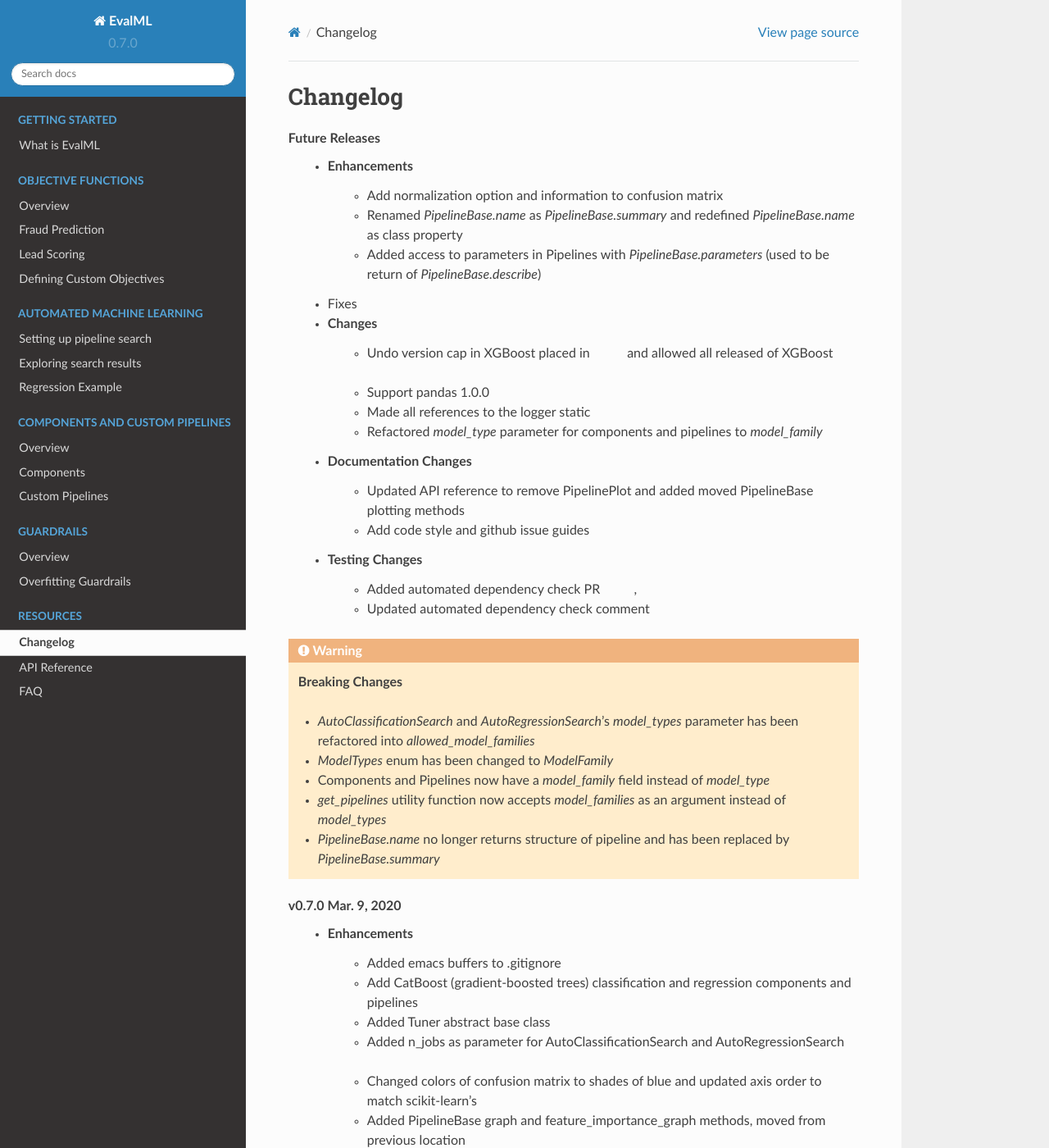
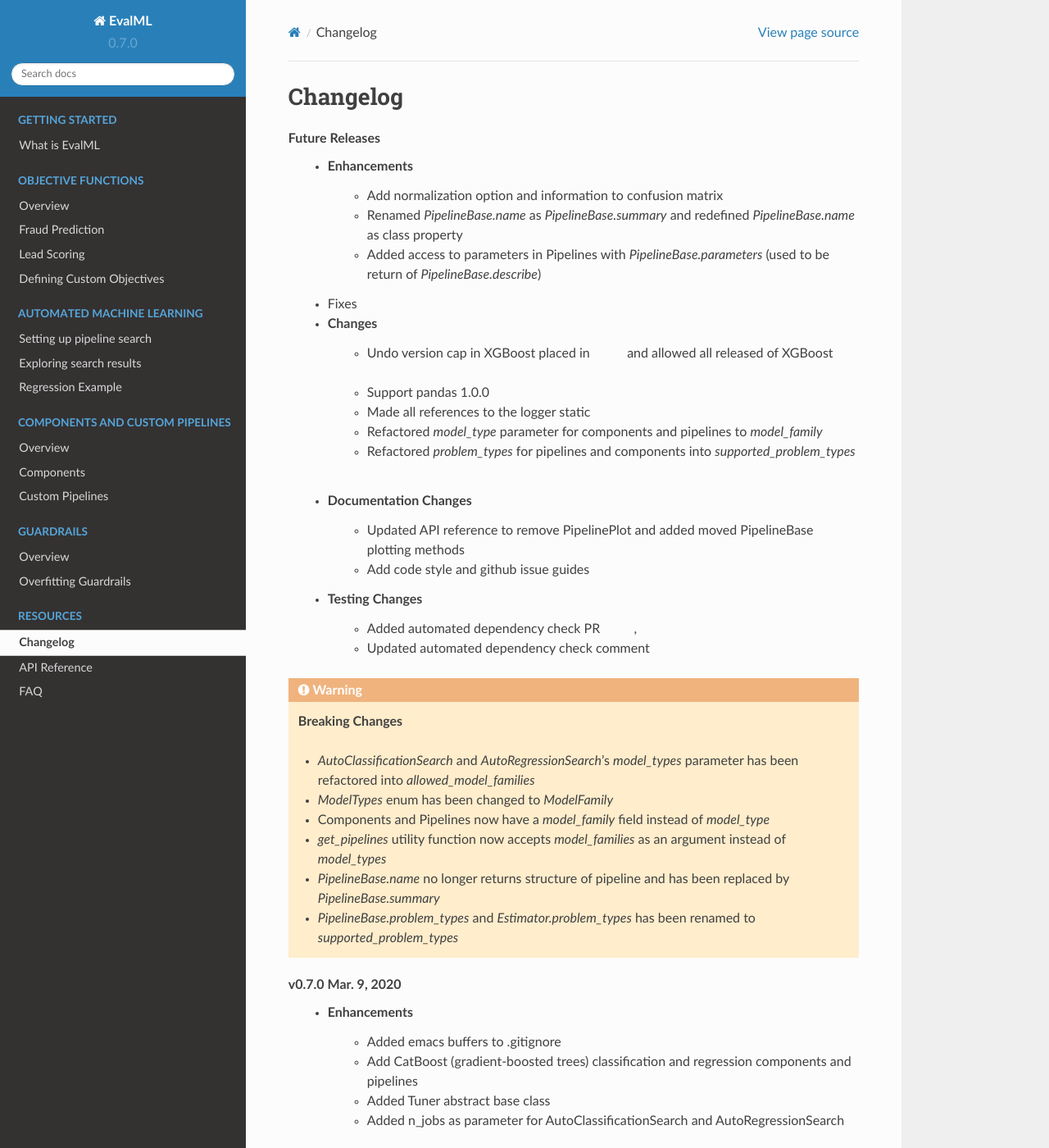
Before and after one commit to alteryx/evalml, a Sphinx documentation site: the page built from docs/source/changelog.rst, in a window 1280 px wide and 1400 px high. Shown: the whole window at 82% size. Built offline with Sphinx 7.4.7 and the Read the Docs theme 2.0.0, drawn with Linux system fonts in a browser that asks for light colours; comment, search, counter and statistics services are not loaded.

Commit message:
Add changelog

```diff
--- a/docs/source/changelog.rst
+++ b/docs/source/changelog.rst
@@ -13,6 +13,7 @@ Changelog
         * Support pandas 1.0.0 :pr:`486`
         * Made all references to the logger static :pr:`503`
         * Refactored `model_type` parameter for components and pipelines to `model_family` :pr:`507`
+        * Refactored `problem_types` for pipelines and components into `supported_problem_types` :pr:`515`
     * Documentation Changes
         * Updated API reference to remove PipelinePlot and added moved PipelineBase plotting methods :pr:`483`
         * Add code style and github issue guides :pr:`463` :pr:`512`
@@ -28,6 +29,7 @@ Changelog
     * Components and Pipelines now have a `model_family` field instead of `model_type`
     * `get_pipelines` utility function now accepts `model_families` as an argument instead of `model_types`
     * `PipelineBase.name` no longer returns structure of pipeline and has been replaced by `PipelineBase.summary`
+    * `PipelineBase.problem_types` and `Estimator.problem_types` has been renamed to `supported_problem_types`
 
 
 **v0.7.0 Mar. 9, 2020**
```
